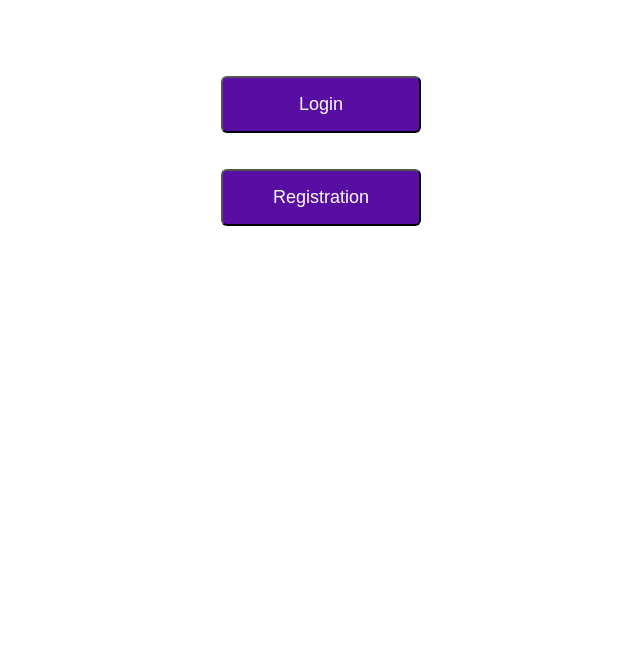
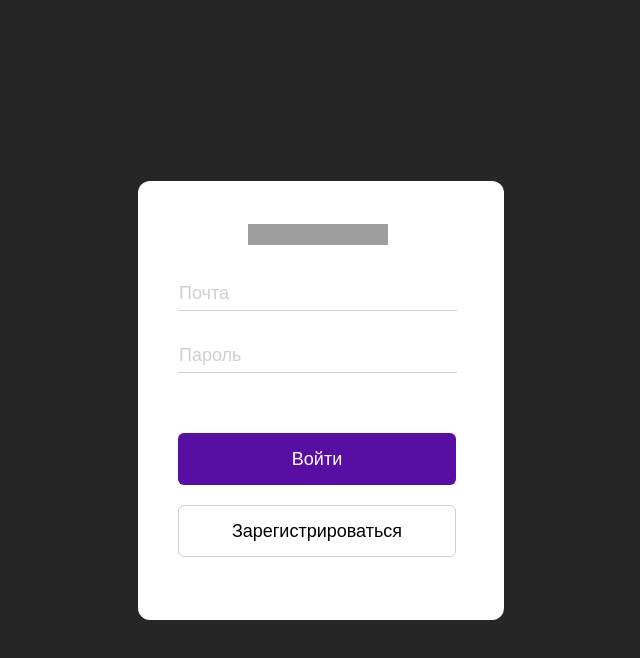
Before and after one commit to Skingabon/skypro-music, a React (Create React App) app: page /login in a window 1280 px wide. Shown: the top 658 px of the page, without its empty margins (319-959 px from the left). Built offline with nearby package versions, Linux system fonts and the light colour scheme; grey boxes are pictures that could not be loaded.

Commit message:
HW7 Del comment HW8 add context user setUser

```diff
--- a/src/AppRoutes/AppRoutes.jsx
+++ b/src/AppRoutes/AppRoutes.jsx
@@ -1,15 +1,18 @@
-import React, { useState } from "react";
+import React from "react";
 import { Route, Routes } from "react-router";
-import { Registration } from "../pages/Registration/Registration";
-import { Login } from "../pages/Login/Login";
 import { NotFound } from "../pages/NotFound/NotFound";
 import { Favorites } from "../pages/Favorites/Favorites";
 import { Category } from "../pages/Category/Category";
 import { ProtectedRoute } from "./ProtectedRoutes";
 import { Main } from "../pages/Main/Main";
+import { AuthPage } from "../pages/Auth/AuthPage";
+import { useTrackContext } from "../context/track";
 
 export const AppRoutes = () => {
-  const [user, setUser] = useState(localStorage.getItem("token"));
+
+  const {user} = useTrackContext()
+
+
 
 
   return (
@@ -44,8 +47,8 @@ export const AppRoutes = () => {
         <Route path="*" element={<NotFound />} />
       </Route>
 
-      <Route path="/login" element={<Login setUser={setUser} />} />
-      <Route path="/registration" element={<Registration />} />
+      <Route path="/login" element={<AuthPage isLoginMode={true}/>} />
+      <Route path="/registration" element={<AuthPage />} />
       <Route path="*" element={<NotFound />} />
     </Routes>
   );
--- a/src/AppRoutes/ProtectedRoutes.jsx
+++ b/src/AppRoutes/ProtectedRoutes.jsx
@@ -3,9 +3,9 @@ import { Navigate, Outlet } from "react-router-dom";
 
 
 export const ProtectedRoute = ({ redirectPath = "/login", isAllowed }) => {
-    // console.log(Boolean(isAllowed));
+
     if (!isAllowed) {
         return <Navigate to={redirectPath} replace={true} />;
     }
-    return <Outlet />; //!!!!!!!!!!!!!!!!!!!!!!!
+    return <Outlet />;
 };
--- a/src/components/PlayerBar/PlayerBar.styled.js
+++ b/src/components/PlayerBar/PlayerBar.styled.js
@@ -90,7 +90,6 @@ export const BtnPrev = styled(PlayerBtn)`
   margin-right: 23px;
 `;
 
-// тут я настледую из DIV, но у меня то svg
 export const BtnPrevSvg = styled.svg`
   width: 15px;
   height: 14px;
@@ -305,7 +304,7 @@ export const Audio = styled.audio`
 export const StyledProgressInput = styled.input`
   --progress-height: 8px;
   --progress-color: #b672ff;
-  /* --progress-color: ${(props) => props.$color ?? "#b672ff"}; */
+
 
   --progress-bg-color: #2e2e2e;
 
@@ -364,7 +363,6 @@ export const StyledProgressTime = styled.span`
   font-size: 16px;
   line-height: 24px;
   text-align: right;
-  /* color: #696969; */
   color: #ffffff;
   margin-right: 10px;
 `;
--- a/src/context/track.jsx
+++ b/src/context/track.jsx
@@ -9,6 +9,7 @@ return useContext(TrackContext)
 
 export const TrackProvider = ({ children }) => {
     const [currentTrack, setCurrentTrack] = useState(null);
+    const [user, setUser] = useState(localStorage.getItem("token"));
 
-    return <TrackContext.Provider value={{ currentTrack, setCurrentTrack}}>{children}</TrackContext.Provider>
+    return <TrackContext.Provider value={{ currentTrack, setCurrentTrack, user, setUser }}>{children}</TrackContext.Provider>
 };
--- /dev/null
+++ b/src/pages/Auth/AuthPage.jsx
@@ -0,0 +1,113 @@
+import { Link } from "react-router-dom";
+import * as S from "./authPage.styled.jsx";
+import React, { useEffect, useState } from "react";
+
+export function AuthPage({ isLoginMode = false }) {
+  const [error, setError] = useState(null);
+
+  const [email, setEmail] = useState("");
+  const [password, setPassword] = useState("");
+  const [repeatPassword, setRepeatPassword] = useState("");
+
+  const handleLogin = async ({ email, password }) => {
+    alert(`Выполняется вход: ${email} ${password}`);
+    setError("Неизвестная ошибка входа");
+  };
+
+  const handleRegister = async () => {
+    alert(`Выполняется регистрация: ${email} ${password}`);
+    setError("Неизвестная ошибка регистрации");
+  };
+
+  // Сбрасываем ошибку если пользователь меняет данные на форме или меняется режим формы
+  useEffect(() => {
+    setError(null);
+  }, [isLoginMode, email, password, repeatPassword]);
+
+  return (
+    <S.PageContainer>
+      <S.ModalForm>
+        <Link to="/login">
+          <S.ModalLogo>
+            <S.ModalLogoImage src="/img/logo192.png" alt="logo" />
+          </S.ModalLogo>
+        </Link>
+        {isLoginMode ? (
+          <>
+            <S.Inputs>
+              <S.ModalInput
+                type="text"
+                name="login"
+                placeholder="Почта"
+                value={email}
+                onChange={(event) => {
+                  setEmail(event.target.value);
+                }}
+              />
+              <S.ModalInput
+                type="password"
+                name="password"
+                placeholder="Пароль"
+                value={password}
+                onChange={(event) => {
+                  setPassword(event.target.value);
+                }}
+              />
+            </S.Inputs>
+            {error && <S.Error>{error}</S.Error>}
+            <S.Buttons>
+              <S.PrimaryButton onClick={() => handleLogin({ email, password })}>
+                Войти
+              </S.PrimaryButton>
+              <Link to="/registration">
+                <S.SecondaryButton>Зарегистрироваться</S.SecondaryButton>
+              </Link>
+            </S.Buttons>
+          </>
+        ) : (
+          <>
+            <S.Inputs>
+              <S.ModalInput
+                type="text"
+                name="login"
+                placeholder="Почта"
+                value={email}
+                onChange={(event) => {
+                  setEmail(event.target.value);
+                }}
+              />
+              <S.ModalInput
+                type="password"
+                name="password"
+                placeholder="Пароль"
+                value={password}
+                onChange={(event) => {
+                  setPassword(event.target.value);
+                }}
+              />
+              <S.ModalInput
+                type="password"
+                name="repeat-password"
+                placeholder="Повторите пароль"
+                value={repeatPassword}
+                onChange={(event) => {
+                  setRepeatPassword(event.target.value);
+                }}
+              />
+            </S.Inputs>
+            {error && <S.Error>{error}</S.Error>}
+            <S.Buttons>
+              <S.PrimaryButton onClick={handleRegister}>
+                Зарегистрироваться
+              </S.PrimaryButton>
+            </S.Buttons>
+          </>
+        )}
+      </S.ModalForm>
+    </S.PageContainer>
+  );
+}
+
+//пишу API
+//По кнопке выход обнуляю данные юзера (cintext)
+//обработка ошибок
--- /dev/null
+++ b/src/pages/Auth/authPage.styled.jsx
@@ -0,0 +1,118 @@
+import { styled } from "styled-components";
+
+export const PageContainer = styled.div`
+  max-width: 100%;
+  height: 100vh;
+  background-color: rgba(0, 0, 0, 0.85);
+`;
+
+export const ModalForm = styled.div`
+  --modal-width: 366px;
+  --modal-height: 439px;
+
+  position: absolute;
+  left: calc(50% - (var(--modal-width) / 2));
+  top: calc(50% - (var(--modal-height) / 2));
+  box-sizing: border-box;
+  width: var(--modal-width);
+  min-height: var(--modal-height);
+  background-color: #ffffff;
+  border-radius: 12px;
+  padding: 43px 47px 47px 40px;
+`;
+export const ModalLogo = styled.div`
+  display: flex;
+  justify-content: center;
+  width: 100%;
+  margin-bottom: 34px;
+  background-color: transparent;
+`;
+
+export const ModalLogoImage = styled.img`
+  width: 140px;
+  height: 21px;
+`;
+
+export const ModalInput = styled.input`
+  width: 100%;
+  border: none;
+  border-bottom: 1px solid #d0cece;
+  padding: 8px 1px;
+
+  &::placeholder {
+    font-style: normal;
+    font-weight: 400;
+    font-size: 18px;
+    line-height: 24px;
+    color: #d0cece;
+  }
+`;
+
+const Button = styled.button`
+  display: flex;
+  align-items: center;
+  justify-content: center;
+  text-decoration: none;
+
+  width: 278px;
+  height: 52px;
+  border-radius: 6px;
+  border: none;
+  font-style: normal;
+  font-weight: 400;
+  font-size: 18px;
+  line-height: 24px;
+
+  &:disabled {
+    background-color: #303030;
+  }
+`;
+
+export const PrimaryButton = styled(Button)`
+  color: #ffffff;
+  background-color: #580ea2;
+  &:hover {
+    background-color: #3f007d;
+  }
+
+  &:active {
+    background-color: #271a58;
+  }
+`;
+export const SecondaryButton = styled(Button)`
+  color: #000000;
+  background-color: transparent;
+  border: 1px solid #d0cece;
+
+  &:hover {
+    background-color: #f4f5f6;
+  }
+
+  &:active {
+    background-color: #d9d9d9;
+  }
+`;
+
+export const Buttons = styled.div`
+  display: flex;
+  flex-direction: column;
+  gap: 20px;
+  margin-top: 60px;
+  width: 100%;
+`;
+
+export const Inputs = styled.div`
+  display: flex;
+  flex-direction: column;
+  gap: 30px;
+  width: 100%;
+`;
+
+export const Error = styled.div`
+  color: coral;
+  font-weight: 400;
+  font-size: 18px;
+  line-height: 24px;
+  margin-top: 20px;
+  text-align: left;
+`;
--- a/src/pages/Category/Category.jsx
+++ b/src/pages/Category/Category.jsx
@@ -30,11 +30,6 @@ export const Category = () => {
       });
   }, []);
 
-  //   //1. При использовании setTimeout внутри useEffect с пустым массивом зависимостей ([]), мы гарантируем, что setTimeout будет запущен только один раз после монтирования компонента. Это предотвращает многократное создание таймеров при обновлении компонента.
-
-  // 2. Помещение setTimeout в useEffect также помогает в управлении жизненным циклом таймера. Когда компонент размонтируется, useEffect выполнит очистку (clean-up) и отменит таймер, чтобы избежать утечек памяти.
-
-  // 3. Использование setTimeout внутри useEffect делает код более читаемым и предсказуемым, так как это стандартная практика для выполнения побочных эффектов в React.
 
   return (
     <>
```
Also changed, not shown: src/components/CenterBlockFilter/CenterBlockFilter.jsx (+0 -8 lines), src/components/PlayerBar/PlayerBar.jsx (+6 -7 lines).
